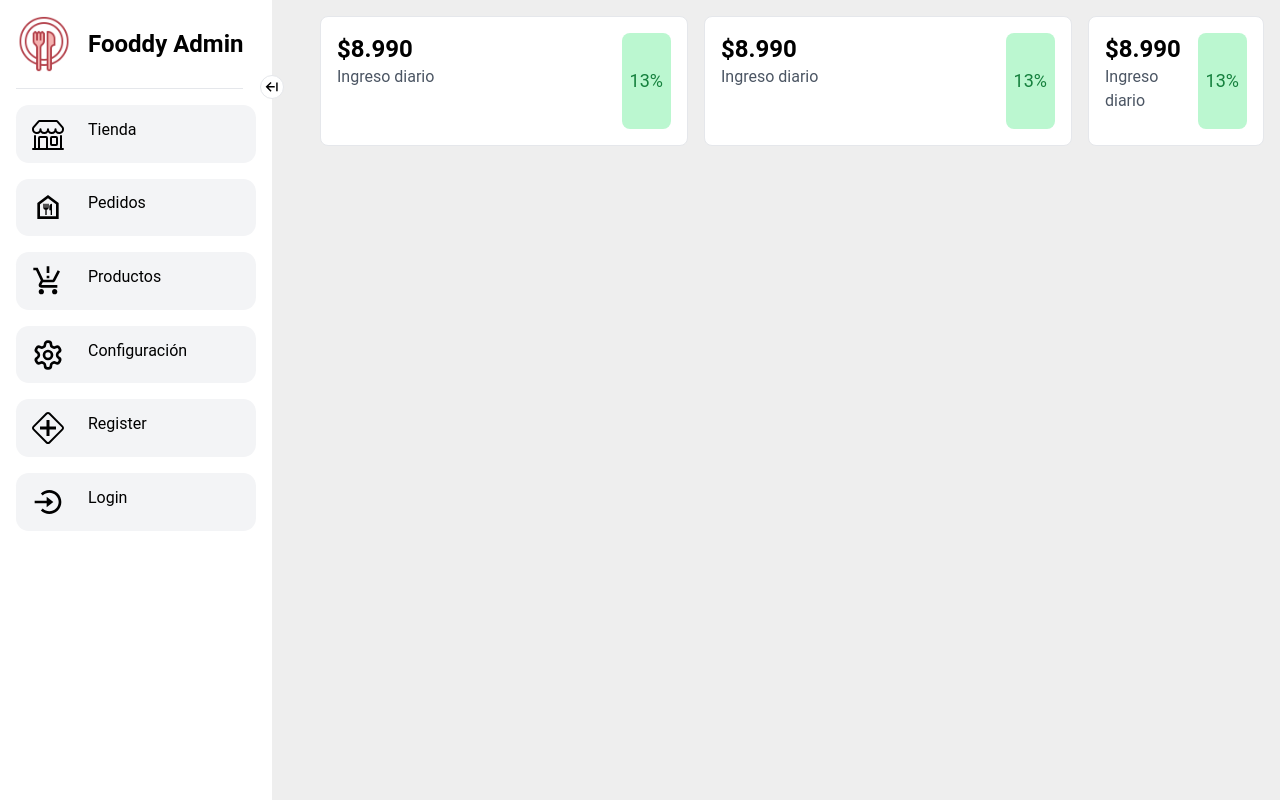
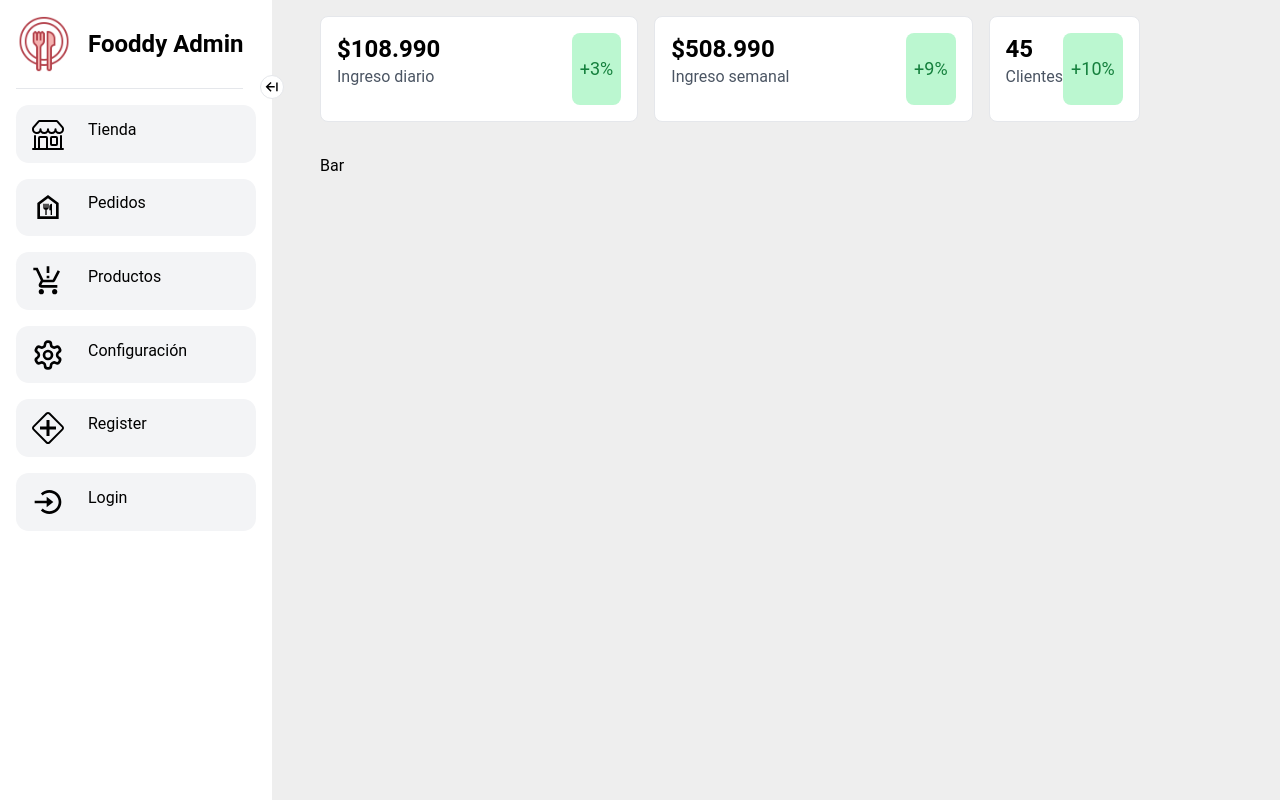
Before and after one commit to diegocastroh10/projectingsw-fooddy, a Next.js app: page /home/provider in a window 1280 px wide. Built offline with nearby package versions, Linux system fonts and the light colour scheme.

Commit message:
:hammer: add component providerbars

```diff
--- a/src/app/home/provider/page.tsx
+++ b/src/app/home/provider/page.tsx
@@ -1,10 +1,16 @@
 import LayoutSidebar from "@fooddy/components/LayoutSidebar"
+import ProviderBars from "@fooddy/components/ProviderBars";
 import ProviderStats from "@fooddy/components/ProviderStats";
 
 export default function ProviderPage() {
     return (
         <LayoutSidebar>
-            <ProviderStats />
+            <main className="min-h-screen">
+                <ProviderStats />
+                <div className="p-4 grid md:grid-cols-3 grid-cols-1 gap-4">
+                    <ProviderBars />
+                </div>
+            </main>
         </LayoutSidebar>
     );
 };
--- /dev/null
+++ b/src/components/ProviderBars.tsx
@@ -0,0 +1,9 @@
+import React from 'react';
+
+const ProviderBars = () => {
+    return (
+        <div>Bar</div>
+    )
+}
+
+export default ProviderBars;
--- a/src/components/ProviderStats.tsx
+++ b/src/components/ProviderStats.tsx
@@ -6,31 +6,31 @@ const ProviderStats = () => {
             <div className='grid lg:grid-cols-5 gap-4 p-4'>
                 <div className='lg:col-span-2 col-span-1 bg-white flex justify-between w-full border p-4 rounded-lg'>
                     <div className='flex flex-col w-full pb-4'>
-                        <p className='text-2xl font-bold'>$8.990</p>
+                        <p className='text-2xl font-bold'>$108.990</p>
                         <p className='text-gray-600'>Ingreso diario</p>
                     </div>
                     <p className='bg-green-200 flex justify-center items-center p-2 rounded-lg'>
-                        <span className='text-green-700 text-lg'>13%</span>
+                        <span className='text-green-700 text-lg'>+3%</span>
                     </p>
                 </div>
 
                 <div className='lg:col-span-2 col-span-1 bg-white flex justify-between w-full border p-4 rounded-lg'>
                     <div className='flex flex-col w-full pb-4'>
-                        <p className='text-2xl font-bold'>$8.990</p>
-                        <p className='text-gray-600'>Ingreso diario</p>
+                        <p className='text-2xl font-bold'>$508.990</p>
+                        <p className='text-gray-600'>Ingreso semanal</p>
                     </div>
                     <p className='bg-green-200 flex justify-center items-center p-2 rounded-lg'>
-                        <span className='text-green-700 text-lg'>13%</span>
+                        <span className='text-green-700 text-lg'>+9%</span>
                     </p>
                 </div>
 
                 <div className='bg-white flex justify-between w-full border p-4 rounded-lg'>
                     <div className='flex flex-col w-full pb-4'>
-                        <p className='text-2xl font-bold'>$8.990</p>
-                        <p className='text-gray-600'>Ingreso diario</p>
+                        <p className='text-2xl font-bold'>45</p>
+                        <p className='text-gray-600'>Clientes</p>
                     </div>
                     <p className='bg-green-200 flex justify-center items-center p-2 rounded-lg'>
-                        <span className='text-green-700 text-lg'>13%</span>
+                        <span className='text-green-700 text-lg'>+10%</span>
                     </p>
                 </div>
             </div>
```
